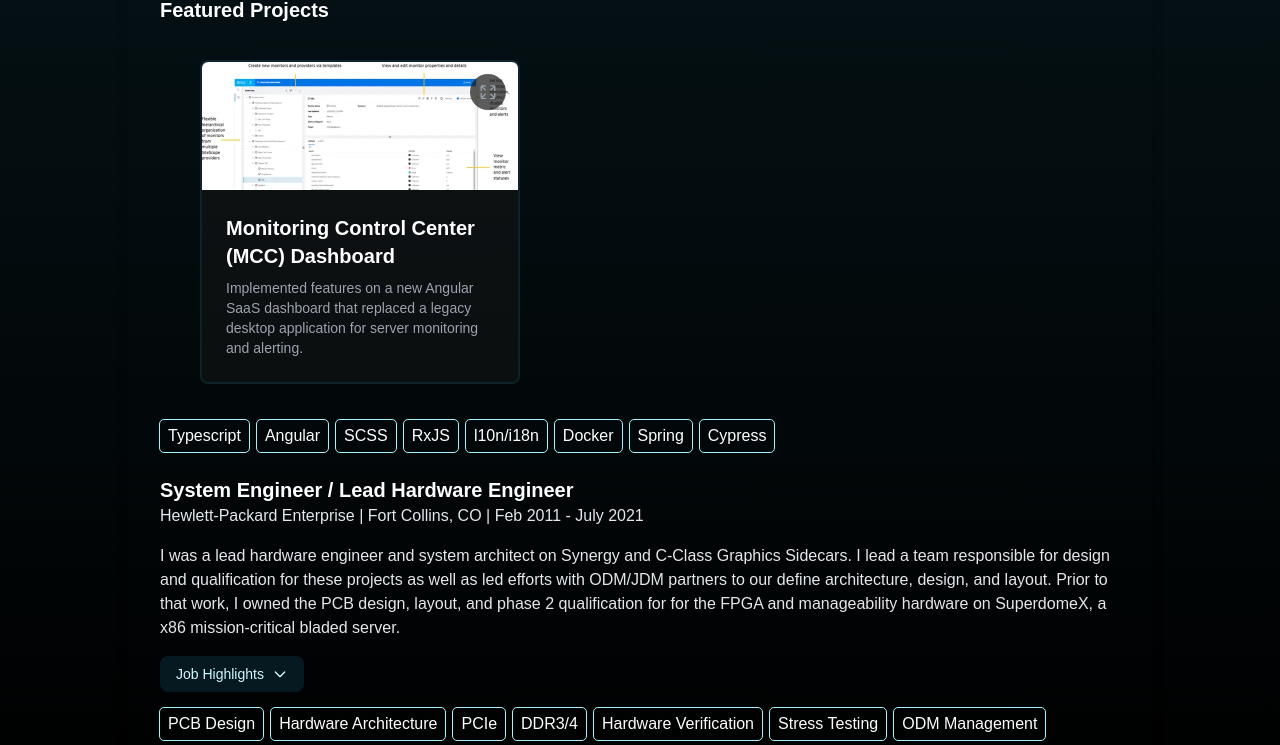
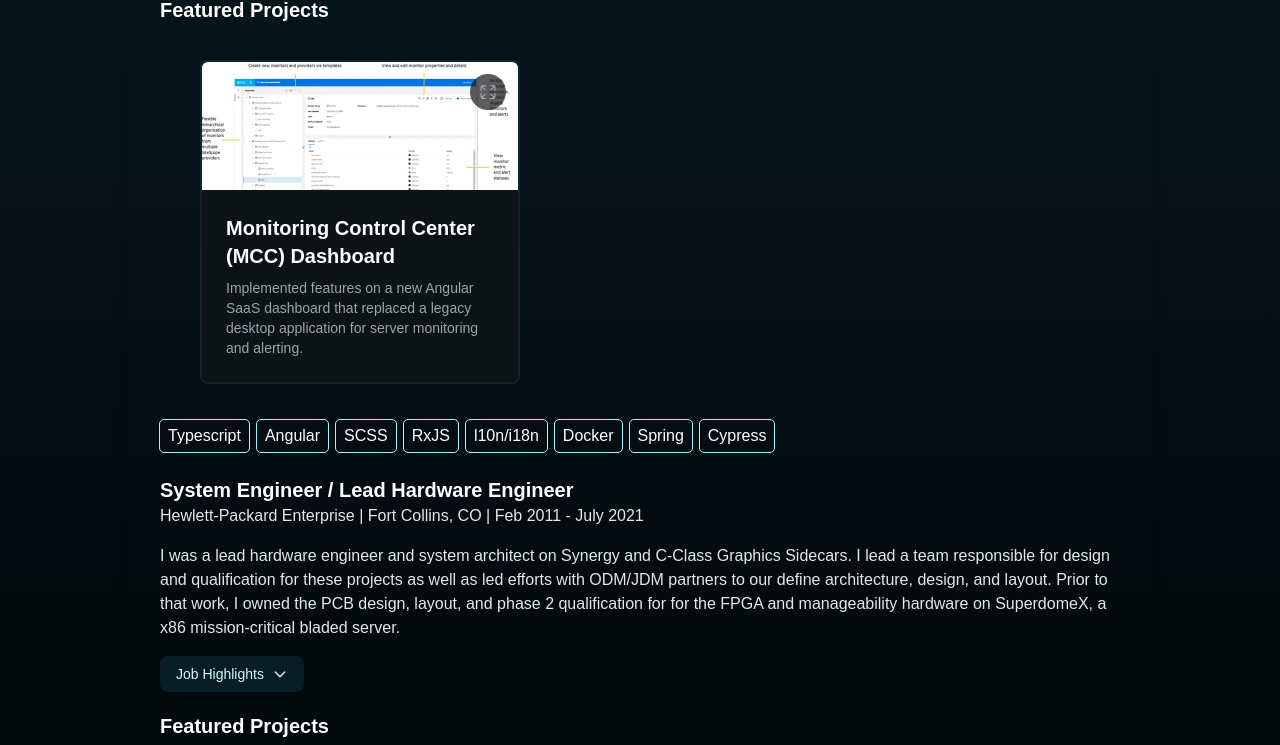
Before and after one commit to NikS-44/personal-portfolio, a Next.js app: page / in a window 1280 px wide. Shown: the part 1997-2742 px from the top of the page. Built offline with nearby package versions, Linux system fonts and the light colour scheme.

Commit message:
feat: add sy480 project details

```diff
--- a/app/components/homepage/Resume.tsx
+++ b/app/components/homepage/Resume.tsx
@@ -9,6 +9,8 @@ import accessibilityThumbnail from "@/app/assets/accessibility-thumbnail.webp";
 import accessibility from "@/app/assets/shopbop-accessibility.gif";
 import microfocusMccThumbnail from "@/app/assets/microfocus-mcc-thumbnail.webp";
 import microfocusMcc from "@/app/assets/microfocus-mcc.png";
+import SY480Thumbnail from "@/app/assets/SY480-thumbnail.webp";
+import SY480 from "@/app/assets/SY480.webp";
 import { Project, ProjectCarousel } from "@/app/components/projects/ProjectComponents";
 import { useState } from "react";
 
@@ -75,6 +77,23 @@ const MICROFOCUS_PROJECTS: Project[] = [
       altText: "SaaS dashboard for Server Monitoring",
       width: 923,
       height: 453,
+    },
+  },
+];
+
+const HPE_PROJECTS: Project[] = [
+  {
+    id: "hpe-sy480",
+    title: "HPE Synergy 480 GPU Sidecars",
+    description:
+      "Led architecture, design, and development of PCIe sidecar motherboards developed for high density GPU deployments in bladed servers. This involved multiple PCBs with large power envelopes as well as PCIe retimers, PCIe Switches, and complex mechanical/thermal solutions.",
+    thumbnail: SY480Thumbnail,
+    details: {
+      image: SY480,
+      title: "GPU Sidecar and Expansion options that I architected, developed, tested, and released.",
+      altText: "GPU Sidecar and Expansion options",
+      width: 1024,
+      height: 991,
     },
   },
 ];
@@ -272,6 +291,7 @@ const Resume = () => {
             </li>
             <li>Created a library of Bash and Python scripts for GPU hardware validation.</li>
           </ExpandableSection>
+          <ProjectCarousel projects={HPE_PROJECTS} />
           <Badges badges={HPE_SKILLS} />
         </div>
       </section>
```
Also changed, not shown: app/assets/SY480-thumbnail.webp (added), app/assets/SY480.webp (added).
